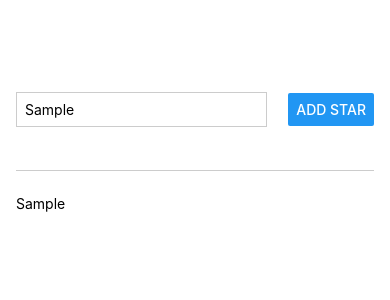
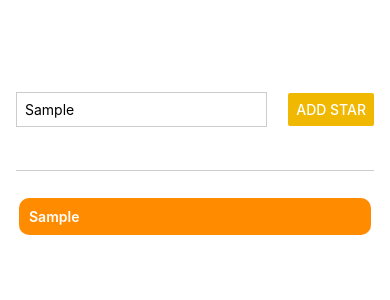
Before and after one commit to perseverance50k/stellar-stitch, a React Native app: screen / in a window 390 px wide. Both pictures are taken after typing "Sample" into the empty fields and a click on the button "ADD STAR". Shown: the top 300 px of the page. Built offline with nearby package versions, Linux system fonts and the light colour scheme.

Commit message:
Updated styles for 'add star' button and star list items

```diff
--- a/App.js
+++ b/App.js
@@ -10,6 +10,7 @@ export default function App() {
   };
 
   const addStarBtnPressHandler = () => {
+    if (starInput.length === 0) return;
     setStars((currentStars) => [...currentStars, starInput]);
   };
 
@@ -21,11 +22,17 @@ export default function App() {
           placeholder="Add a name of the star"
           onChangeText={starInputChangeHandler}
         />
-        <Button title="Add star" onPress={addStarBtnPressHandler} />
+        <Button
+          title="Add star"
+          color="#f0b800"
+          onPress={addStarBtnPressHandler}
+        />
       </View>
       <View style={styles.starsContainer}>
         {stars.map((star, idx) => (
-          <Text key={idx}>{star}</Text>
+          <View style={styles.starsListItem} key={idx}>
+            <Text style={styles.starsListItemText}>{star}</Text>
+          </View>
         ))}
       </View>
     </View>
@@ -57,4 +64,14 @@ const styles = StyleSheet.create({
   starsContainer: {
     flex: 5,
   },
+  starsListItem: {
+    backgroundColor: "#ff8c00",
+    margin: 3,
+    padding: 10,
+    borderRadius: 10,
+  },
+  starsListItemText: {
+    color: "#ffffff",
+    fontWeight: "600",
+  },
 });
```
